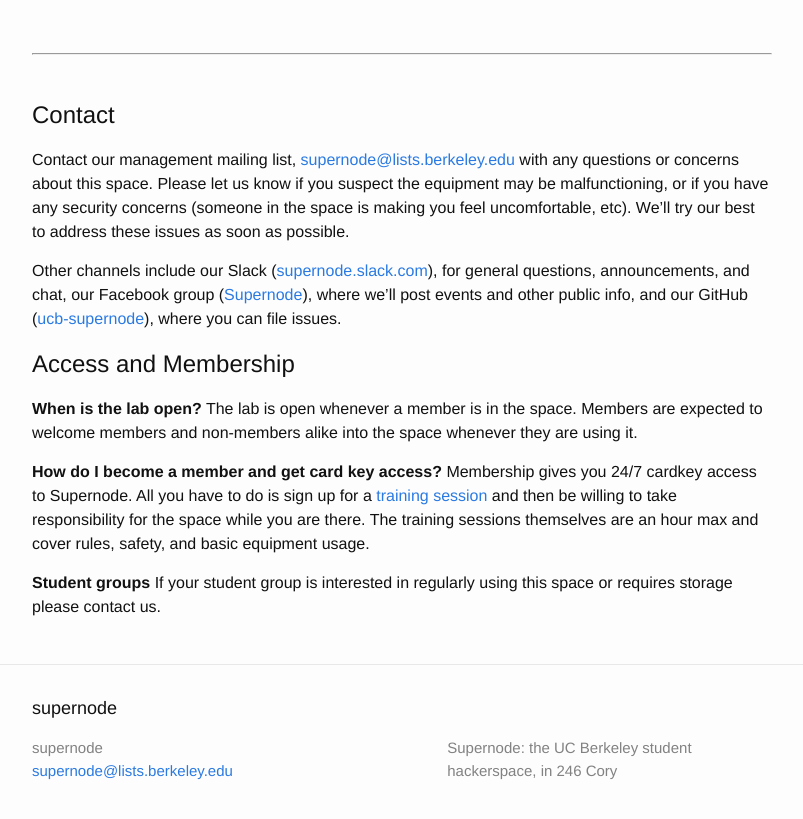
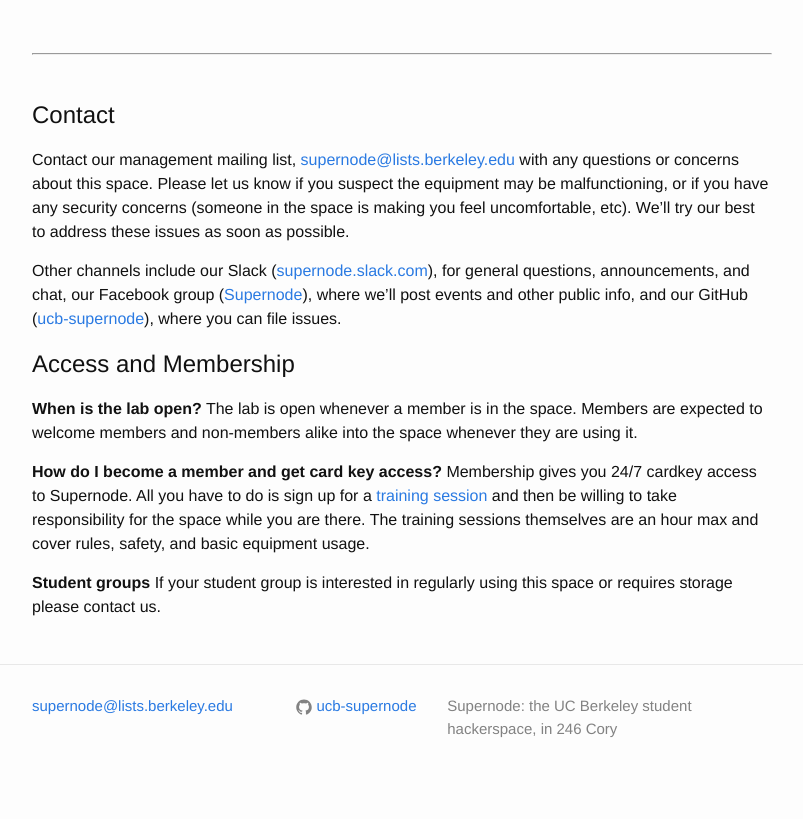
Before and after one commit to ucb-supernode/website, a Jekyll site: the page built from index.html, in a window 1280 px wide and 900 px high, scrolled down 737 px, cut to the strip 58-877 px from the top of the window. Shown: the whole strip, without its empty margins (238-1041 px from the left). Built offline with Jekyll 4.4.1, drawn with Linux system fonts in a browser that asks for light colours.

Commit message:
Add github username to footer.

```diff
--- a/_config.yml
+++ b/_config.yml
@@ -8,6 +8,7 @@
 # Site settings
 title: supernode
 email: supernode@lists.berkeley.edu
+github_username: ucb-supernode
 description: > # this means to ignore newlines until "baseurl:"
   Supernode: the UC Berkeley student hackerspace, in 246 Cory
 baseurl: "" # the subpath of your site, e.g. /blog
--- a/_includes/footer.html
+++ b/_includes/footer.html
@@ -2,12 +2,9 @@
 
   <div class="wrapper">
 
-    <h2 class="footer-heading">{{ site.title }}</h2>
-
     <div class="footer-col-wrapper">
       <div class="footer-col footer-col-1">
         <ul class="contact-list">
-          <li>{{ site.title }}</li>
           <li><a href="mailto:{{ site.email }}">{{ site.email }}</a></li>
         </ul>
       </div>
```
